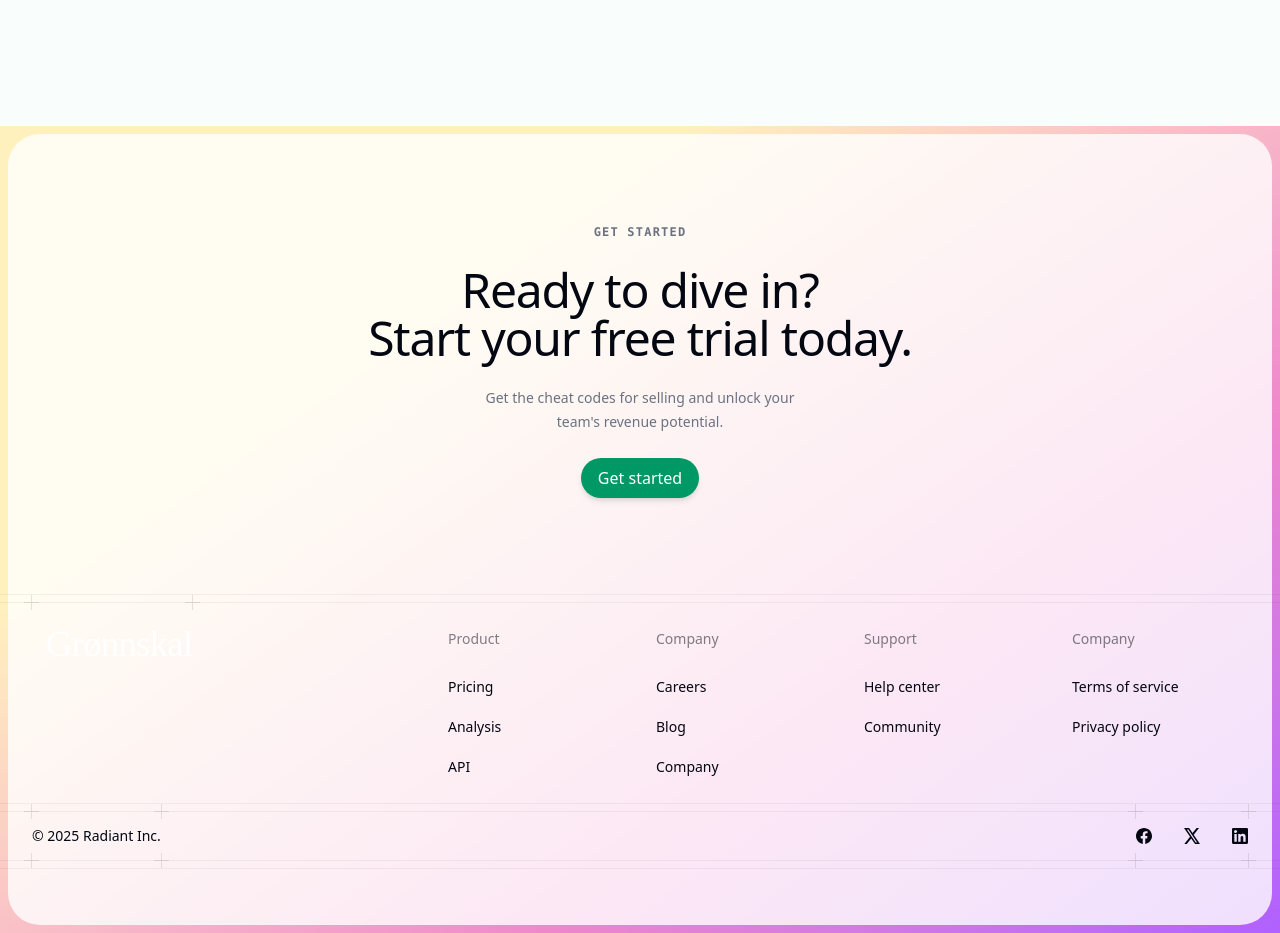
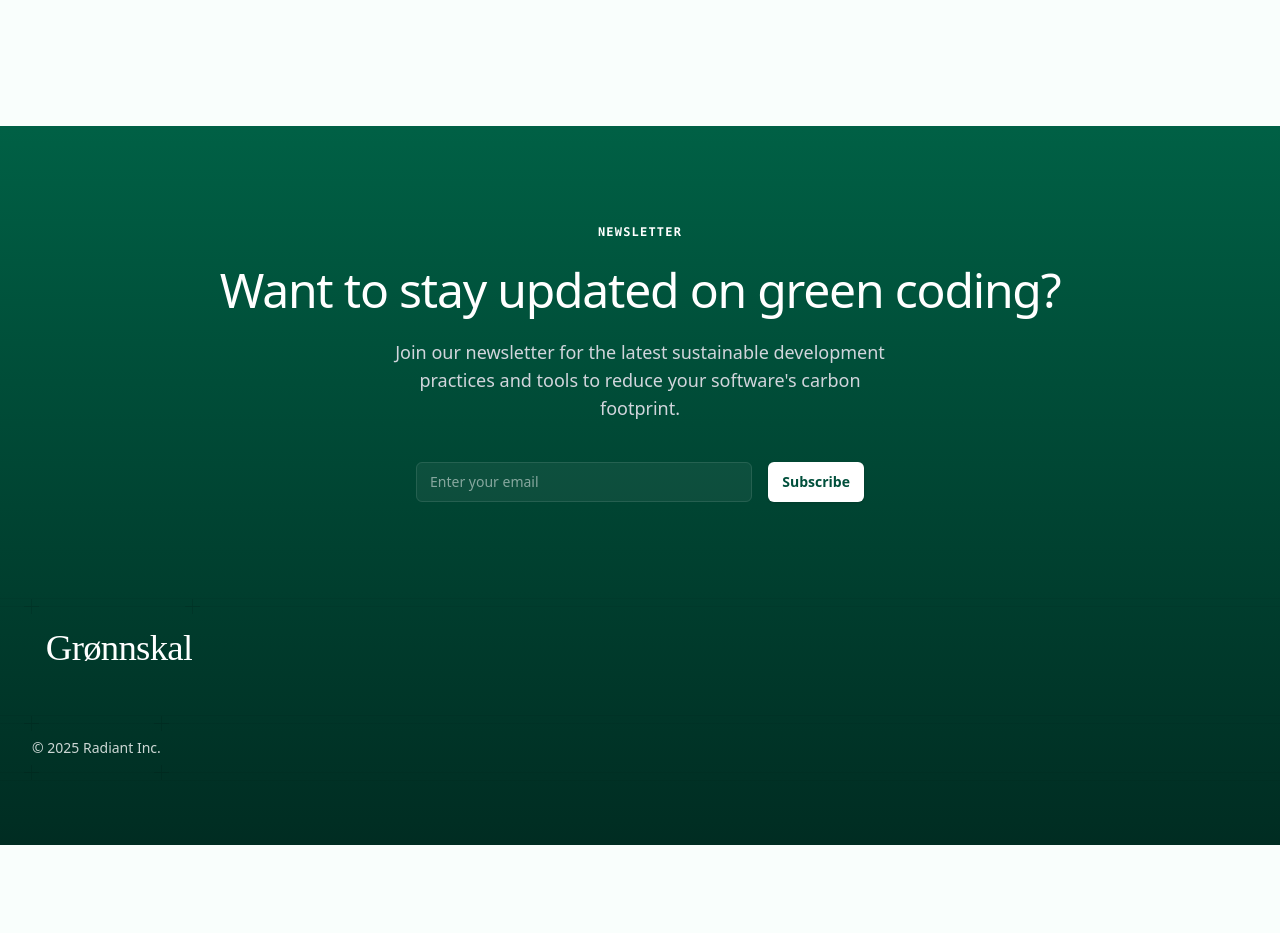
Before and after one commit to ektemfg/GreenCodeProject, a Next.js app: page /company in a window 1280 px wide. Shown: the part 4220-5153 px from the top of the page. After the commit the page ends 5065 px from the top, so only its background shows below. Built offline with nearby package versions, Linux system fonts and the light colour scheme; a web font is replaced by a local one.

Commit message:
Add newsletter option to footer + styling

```diff
--- a/src/app/page.tsx
+++ b/src/app/page.tsx
@@ -207,17 +207,14 @@ export default function Home() {
     <div className="overflow-hidden">
       <Hero />
       <main>
-        <Container className="mt-10">
-          <LogoCloud />
-        </Container>
-        <div className="bg-linear-to-b from-white from-50% to-gray-100 py-32">
+        <div className="bg-linear-to-b from-white from-50% to-gray-100 py-20">
           <FeatureSection />
           <BentoSection />
         </div>
         <DarkBentoSection />
       </main>
       <Testimonials />
-      <Footer />
+      <Footer showNewsletter={true} />
     </div>
   )
 }
--- a/src/components/Footer.tsx
+++ b/src/components/Footer.tsx
@@ -10,28 +10,58 @@ function CallToAction() {
   return (
     <div className="relative pt-20 pb-16 text-center sm:py-24">
       <hgroup>
-        <Subheading>Get started</Subheading>
-        <p className="mt-6 text-3xl font-medium tracking-tight text-gray-950 sm:text-5xl">
-          Ready to dive in?
-          <br />
-          Start your free trial today.
+        <Subheading className="text-white">NEWSLETTER</Subheading>
+        <p className="mt-6 text-3xl font-medium tracking-tight text-white sm:text-5xl">
+          Want to stay updated on green coding?
         </p>
+        <p className="mx-auto mt-6 max-w-lg text-center text-lg text-gray-300">Join our newsletter for the latest sustainable development practices and tools to reduce your software's carbon footprint.</p>
       </hgroup>
-      <p className="mx-auto mt-6 max-w-xs text-sm/6 text-gray-500">
-        Get the cheat codes for selling and unlock your team&apos;s revenue
-        potential.
-      </p>
-      <div className="mt-6">
-        <Button className="w-full sm:w-auto" href="#">
-          Get started
-        </Button>
-      </div>
+      <form className="mx-auto mt-10 flex max-w-md gap-x-4">
+        <label htmlFor="email-address" className="sr-only">
+          Email address
+        </label>
+        <input
+          id="email-address"
+          name="email"
+          type="email"
+          required
+          placeholder="Enter your email"
+          autoComplete="email"
+          className="min-w-0 flex-auto rounded-md bg-white/5 px-3.5 py-2 text-base text-white outline outline-1 -outline-offset-1 outline-white/10 placeholder:text-white/50 focus:outline focus:outline-2 focus:-outline-offset-2 focus:outline-white sm:text-sm/6"
+        />
+        <button
+          type="submit"
+          className="flex-none rounded-md bg-white px-3.5 py-2.5 text-sm font-semibold text-emerald-900 shadow-sm hover:bg-white/90 focus-visible:outline focus-visible:outline-2 focus-visible:outline-offset-2 focus-visible:outline-white"
+        >
+          Subscribe
+        </button>
+      </form>
+      <svg
+        viewBox="0 0 1024 1024"
+        aria-hidden="true"
+        className="absolute left-1/2 top-1/2 -z-10 size-[64rem] -translate-x-1/2"
+      >
+        <circle r={512} cx={512} cy={512} fill="url(#newsletter-gradient)" fillOpacity="0.7" />
+        <defs>
+          <radialGradient
+            r={1}
+            cx={0}
+            cy={0}
+            id="newsletter-gradient"
+            gradientUnits="userSpaceOnUse"
+            gradientTransform="translate(512 512) rotate(90) scale(512)"
+          >
+            <stop stopColor="#10B981" />
+            <stop offset={1} stopColor="#047857" stopOpacity={0} />
+          </radialGradient>
+        </defs>
+      </svg>
     </div>
   )
 }
 
 function SitemapHeading({ children }: { children: React.ReactNode }) {
-  return <h3 className="text-sm/6 font-medium text-gray-950/50">{children}</h3>
+  return <h3 className="text-sm/6 font-medium text-white/70">{children}</h3>
 }
 
 function SitemapLinks({ children }: { children: React.ReactNode }) {
@@ -43,7 +73,7 @@ function SitemapLink(props: React.ComponentPropsWithoutRef<typeof Link>) {
     <li>
       <Link
         {...props}
-        className="font-medium text-gray-950 data-hover:text-gray-950/75"
+        className="font-medium text-white data-hover:text-white/75"
       />
     </li>
   )
@@ -53,33 +83,10 @@ function Sitemap() {
   return (
     <>
       <div>
-        <SitemapHeading>Product</SitemapHeading>
+        <SitemapHeading>Links</SitemapHeading>
         <SitemapLinks>
-          <SitemapLink href="/pricing">Pricing</SitemapLink>
-          <SitemapLink href="#">Analysis</SitemapLink>
-          <SitemapLink href="#">API</SitemapLink>
-        </SitemapLinks>
-      </div>
-      <div>
-        <SitemapHeading>Company</SitemapHeading>
-        <SitemapLinks>
-          <SitemapLink href="#">Careers</SitemapLink>
+          <SitemapLink href="/">Home</SitemapLink>
           <SitemapLink href="/blog">Blog</SitemapLink>
-          <SitemapLink href="/company">Company</SitemapLink>
-        </SitemapLinks>
-      </div>
-      <div>
-        <SitemapHeading>Support</SitemapHeading>
-        <SitemapLinks>
-          <SitemapLink href="#">Help center</SitemapLink>
-          <SitemapLink href="#">Community</SitemapLink>
-        </SitemapLinks>
-      </div>
-      <div>
-        <SitemapHeading>Company</SitemapHeading>
-        <SitemapLinks>
-          <SitemapLink href="#">Terms of service</SitemapLink>
-          <SitemapLink href="#">Privacy policy</SitemapLink>
         </SitemapLinks>
       </div>
     </>
@@ -118,26 +125,26 @@ function SocialLinks() {
   return (
     <>
       <Link
+        href="https://twitter.com"
+        target="_blank"
+        aria-label="Visit us on X"
+        className="text-white data-hover:text-white/75"
+      >
+        <SocialIconX className="size-4" />
+      </Link>
+      <Link
         href="https://facebook.com"
         target="_blank"
         aria-label="Visit us on Facebook"
-        className="text-gray-950 data-hover:text-gray-950/75"
+        className="text-white data-hover:text-white/75"
       >
         <SocialIconFacebook className="size-4" />
-      </Link>
-      <Link
-        href="https://x.com"
-        target="_blank"
-        aria-label="Visit us on X"
-        className="text-gray-950 data-hover:text-gray-950/75"
-      >
-        <SocialIconX className="size-4" />
       </Link>
       <Link
         href="https://linkedin.com"
         target="_blank"
         aria-label="Visit us on LinkedIn"
-        className="text-gray-950 data-hover:text-gray-950/75"
+        className="text-white data-hover:text-white/75"
       >
         <SocialIconLinkedIn className="size-4" />
       </Link>
@@ -147,19 +154,18 @@ function SocialLinks() {
 
 function Copyright() {
   return (
-    <div className="text-sm/6 text-gray-950">
+    <div className="text-sm/6 text-white/80">
       &copy; {new Date().getFullYear()} Radiant Inc.
     </div>
   )
 }
 
-export function Footer() {
+export function Footer({ showNewsletter = true }: { showNewsletter?: boolean }) {
   return (
-    <footer>
-      <Gradient className="relative">
-        <div className="absolute inset-2 rounded-4xl bg-white/80" />
+    <footer className="bg-gradient-to-b from-emerald-800 to-emerald-950 text-white">
+
       <Container>
-          <CallToAction />
+        {showNewsletter && <CallToAction />}
         <PlusGrid className="pb-16">
           <PlusGridRow>
             <div className="grid grid-cols-2 gap-y-10 pb-6 lg:grid-cols-6 lg:gap-8">
@@ -167,9 +173,6 @@ export function Footer() {
                 <PlusGridItem className="pt-6 lg:pb-6">
                   <Logo className="h-9" />
                 </PlusGridItem>
-                </div>
-                <div className="col-span-2 grid grid-cols-2 gap-x-8 gap-y-12 lg:col-span-4 lg:grid-cols-subgrid lg:pt-6">
-                  <Sitemap />
               </div>
             </div>
           </PlusGridRow>
@@ -179,15 +182,9 @@ export function Footer() {
                 <Copyright />
               </PlusGridItem>
             </div>
-              <div className="flex">
-                <PlusGridItem className="flex items-center gap-8 py-3">
-                  <SocialLinks />
-                </PlusGridItem>
-              </div>
           </PlusGridRow>
         </PlusGrid>
       </Container>
-      </Gradient>
     </footer>
   )
 }
```
Lines whose indentation alone changed are shown as unchanged.
